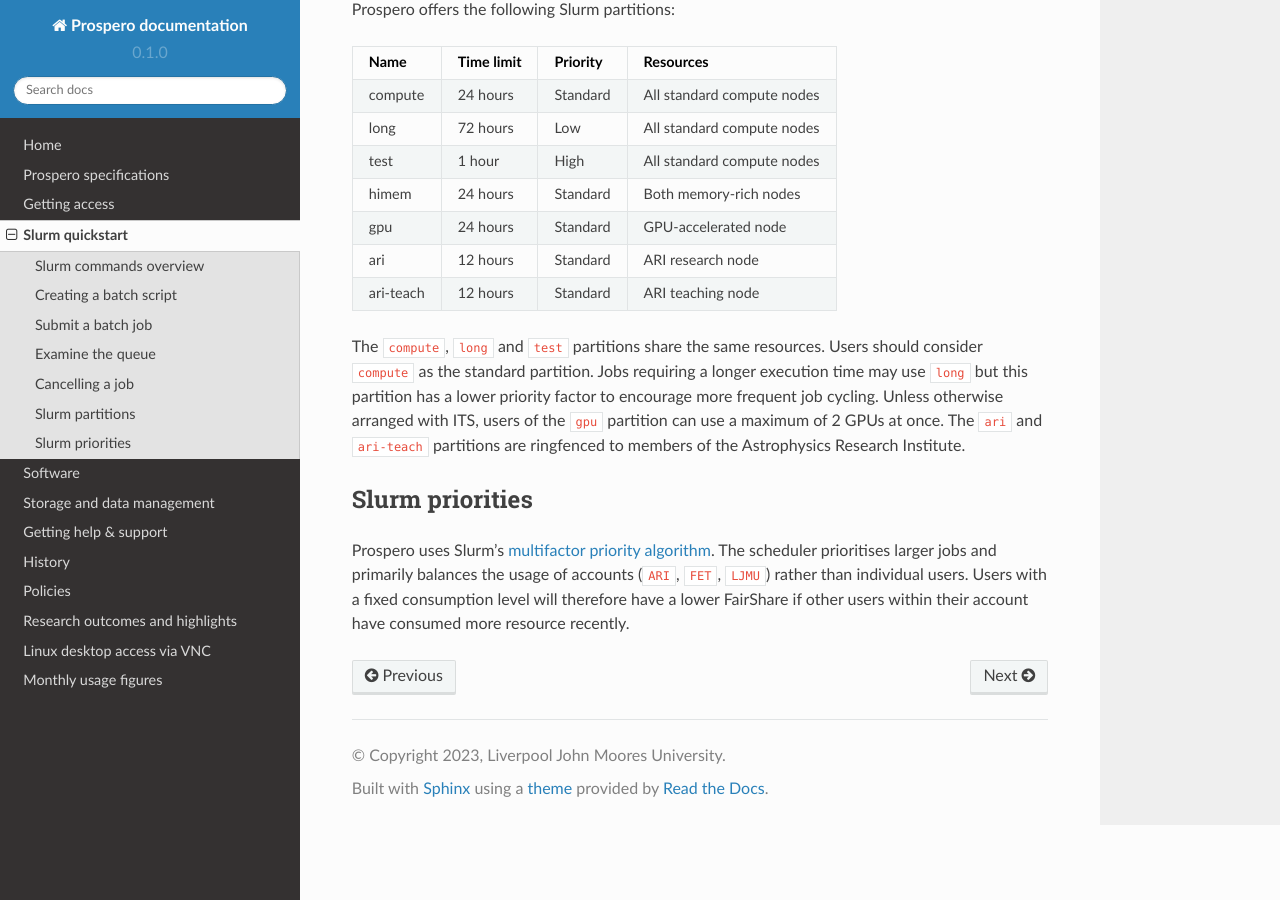
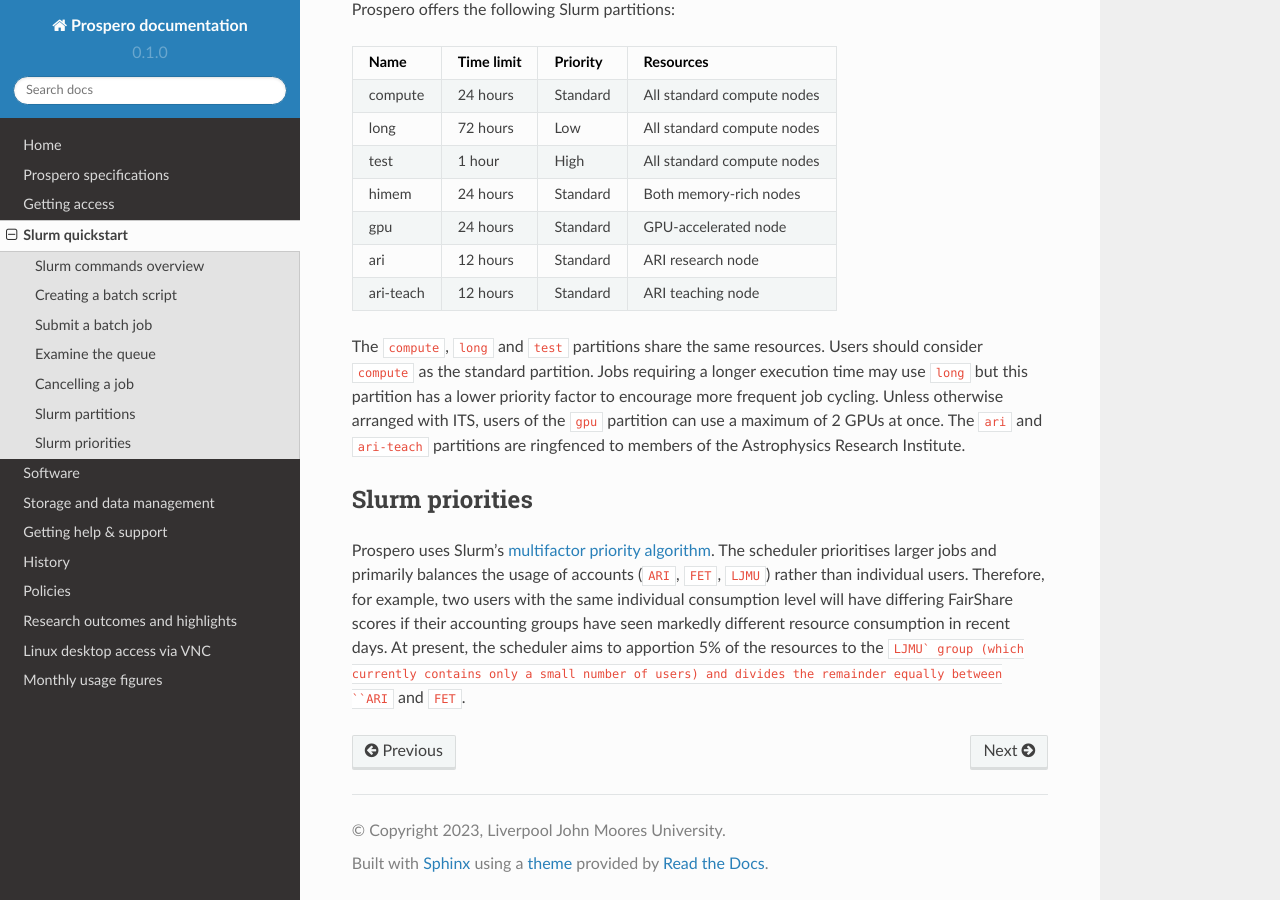
Before and after one commit to astrcrai/prospero-docs, a Sphinx documentation site: the page built from docs/source/scheduler.rst, in a window 1280 px wide and 900 px high, scrolled down 4440 px. Built offline with Sphinx 7.4.7 and the Read the Docs theme 2.0.0, drawn with Linux system fonts in a browser that asks for light colours.

Commit message:
Update scheduler.rst

```diff
--- a/docs/source/scheduler.rst
+++ b/docs/source/scheduler.rst
@@ -193,4 +193,4 @@ The ``compute``, ``long`` and ``test`` partitions share the same resources. User
 Slurm priorities
 =======================
 
-Prospero uses Slurm's `multifactor priority algorithm <https://slurm.schedmd.com/priority_multifactor.html>`_. The scheduler prioritises larger jobs and primarily balances the usage of accounts (``ARI``, ``FET``, ``LJMU``) rather than individual users. Users with a fixed consumption level will therefore have a lower FairShare if other users within their account have consumed more resource recently.
+Prospero uses Slurm's `multifactor priority algorithm <https://slurm.schedmd.com/priority_multifactor.html>`_. The scheduler prioritises larger jobs and primarily balances the usage of accounts (``ARI``, ``FET``, ``LJMU``) rather than individual users. Therefore, for example, two users with the same individual consumption level will have differing FairShare scores if their accounting groups have seen markedly different resource consumption in recent days. At present, the scheduler aims to apportion 5% of the resources to the ``LJMU` group (which currently contains only a small number of users) and divides the remainder equally between ``ARI`` and ``FET``.
```
